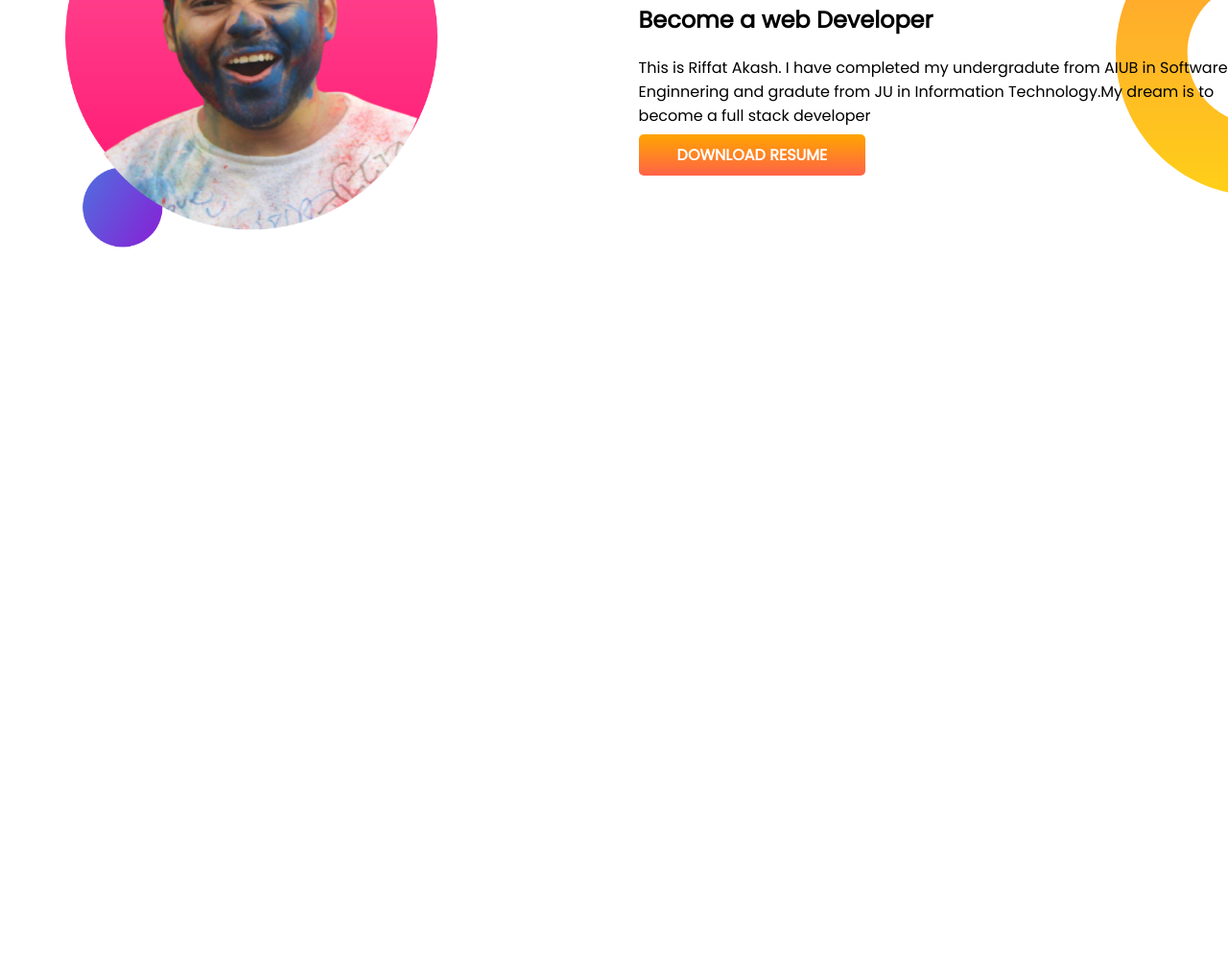
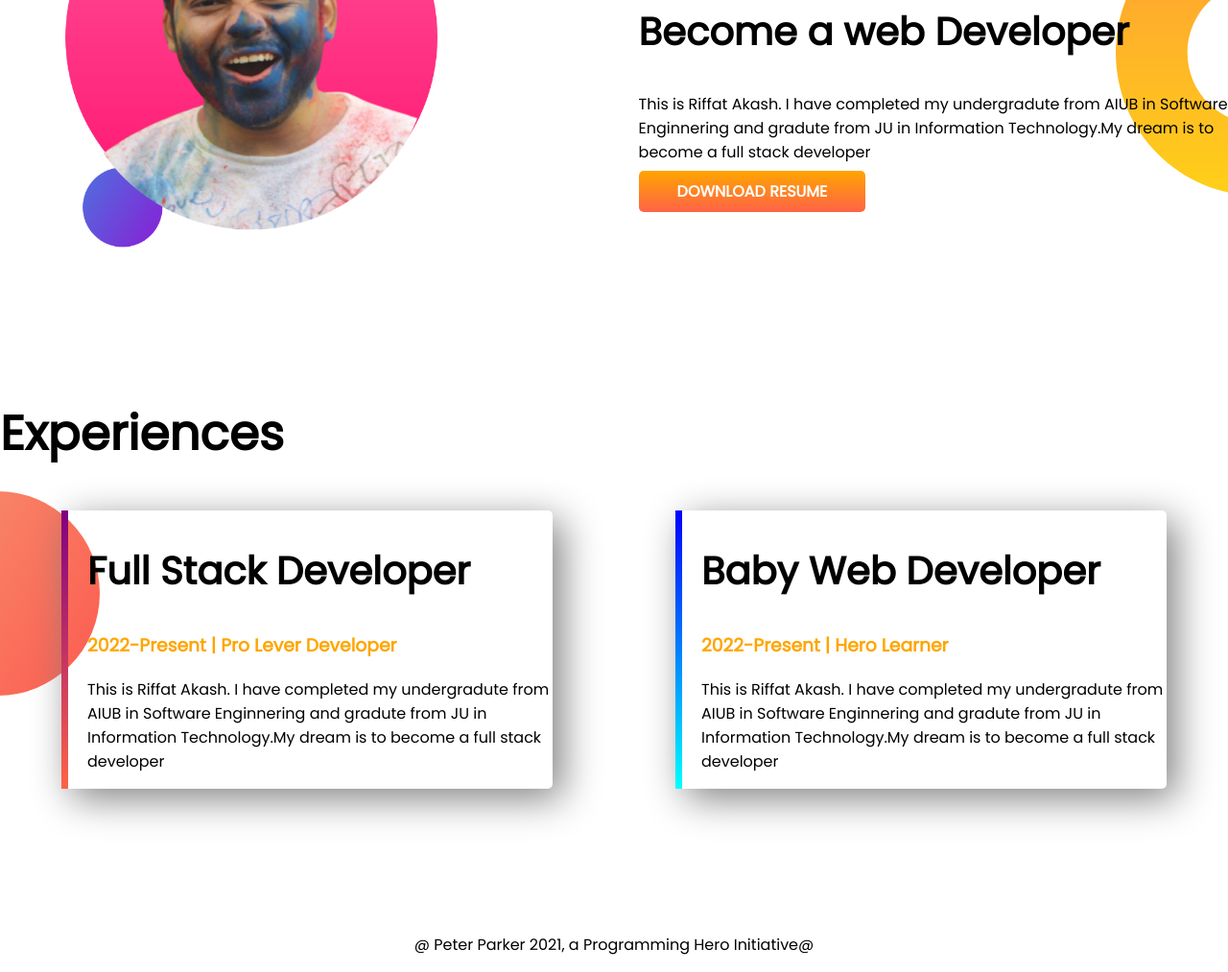
Before and after one commit to RiffatAkash/developer-protfolio, a plain HTML site: page index.html in a window 1280 px wide. Shown: the part 743-1756 px from the top of the page at 96% size. Before the commit the page ends 1158 px from the top, so only its background shows below. Drawn offline with Linux system fonts and the light colour scheme.

Commit message:
footer-experinece

```diff
--- a/index.html
+++ b/index.html
@@ -13,7 +13,7 @@
 </head>
 
 <body>
-    <section class="top-banner">
+    <section class="top-banner flexible-contaier">
         <div class="half-width">
             <h1>Welcome To</h1>
             <h1> <span class="orange-color">Riffat Akash</span> World!</h1>
@@ -27,7 +27,7 @@
             <img src="images/riffat-picture-bg.png" alt="">
         </div>
     </section>
-    <section class="dream-big">
+    <section class="dream-big flexible-contaier">
         <div class="half-width">
             <img src="images/riffat-akash-2.png" alt="">
         </div>
@@ -40,6 +40,30 @@
             <a class="link-button" target="_blank" href="">DOWNLOAD RESUME</a>
         </div>
     </section>
+    <section class="experience-area">
+        <h1>Experiences</h1>
+        <div class="flexible-contaier">
+            <div id="full-stack-experience" class="experience-item">
+                <h2>Full Stack Developer</h2>
+                <h3 class="orange-color">2022-Present | Pro Lever Developer</h3>
+                <p>This is Riffat Akash. I have completed my undergradute from AIUB in Software Enginnering and gradute
+                    from
+                    JU
+                    in Information Technology.My dream is to become a full stack developer</p>
+            </div>
+            <div id="web-dev-experience" class="experience-item">
+                <h2>Baby Web Developer</h2>
+                <h3 class="orange-color">2022-Present | Hero Learner</h3>
+                <p>This is Riffat Akash. I have completed my undergradute from AIUB in Software Enginnering and gradute
+                    from
+                    JU
+                    in Information Technology.My dream is to become a full stack developer</p>
+            </div>
+        </div>
+    </section>
+    <footer>
+        <p>@ Peter Parker 2021, a Programming Hero Initiative@</p>
+    </footer>
 </body>
 
 </html>
--- a/style.css
+++ b/style.css
@@ -5,16 +5,21 @@ body{
 h1{
     font-size: 50px;
 }
+h2{
+    font-size: 40px;
+}
 .orange-color{
     color: orange;
 }
-section{
+.flexible-contaier{
     display: flex;
     margin-bottom: 150px;
 }
 .half-width{
     width: 50%;
     padding-left: 2%;
+
+
 }
 .half-width img{
     width: 70%;
@@ -37,3 +42,29 @@ section{
     background-repeat: no-repeat;
     background-position: right;
 }
+.experience-area{
+    background-image: url(images/exp-bg.png);
+    background-repeat: no-repeat;
+    background-position: left;
+}
+.experience-item{
+    width: 40%;
+    margin-left: 5%;
+    margin-right: 5%;
+    padding-left: 20px;
+    box-shadow: 10px 10px 40px gray;
+    border-radius: 5px;
+}
+#web-dev-experience{
+    border-left: 7px solid;
+    border-image: linear-gradient(blue,cyan);
+    border-image-slice: 1;
+}
+#full-stack-experience{
+    border-left: 7px solid;
+    border-image: linear-gradient(purple,tomato);
+    border-image-slice: 1;
+}
+footer p{
+    text-align: center;
+}
```
